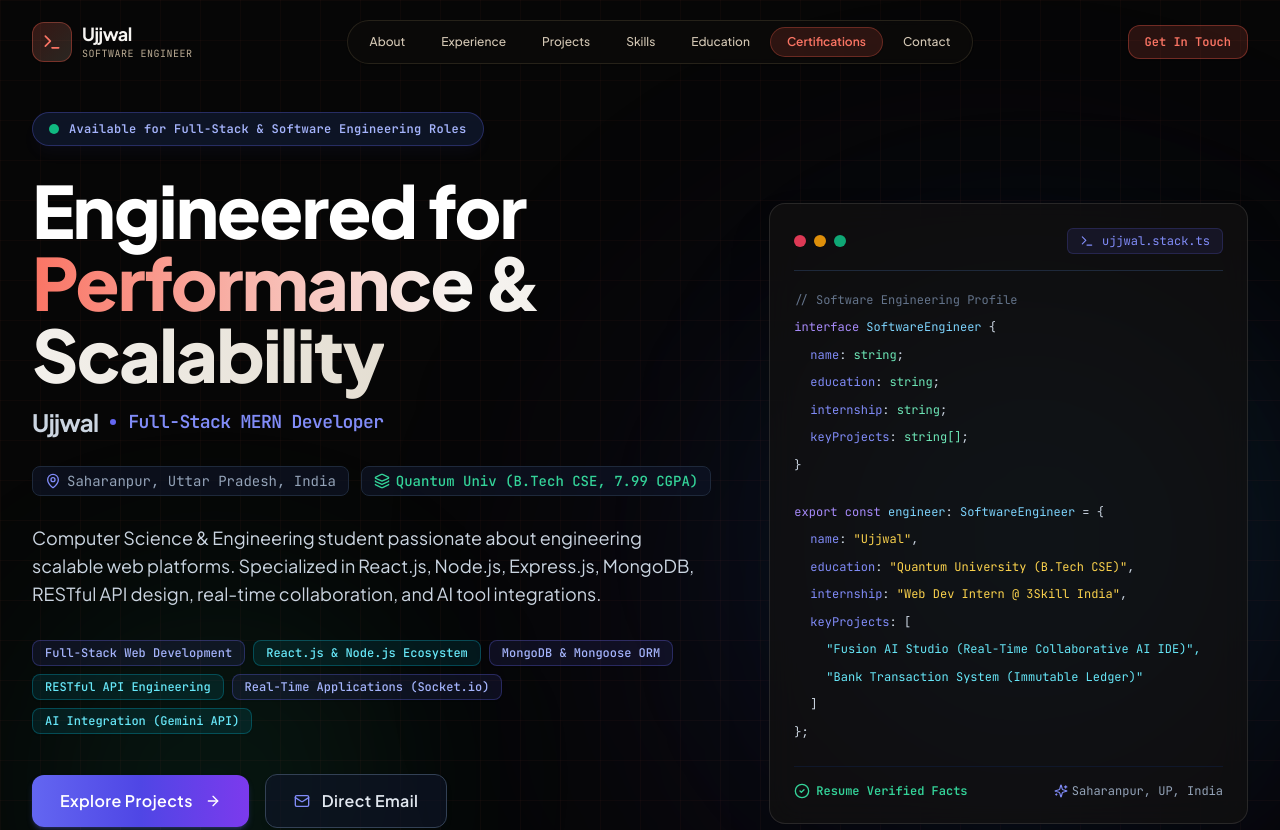
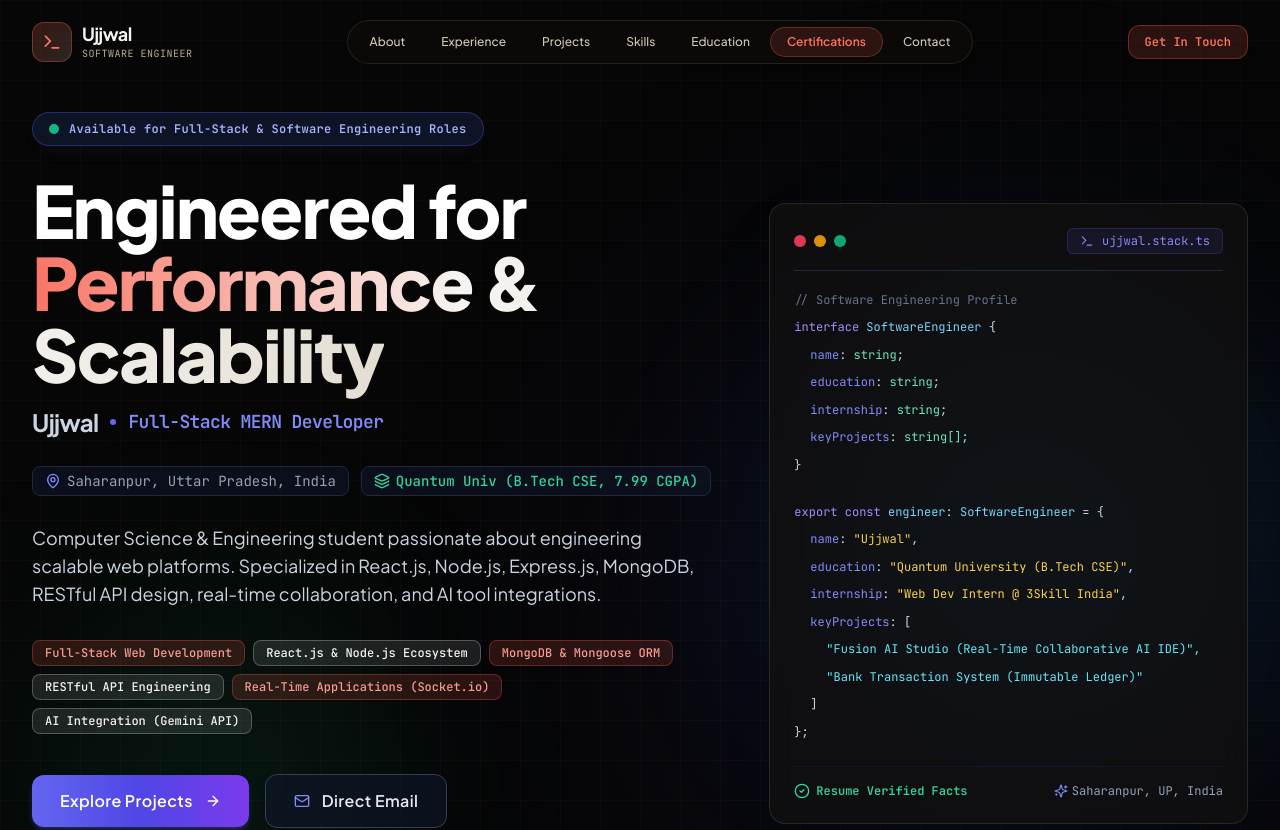
Before and after one commit to ujjwaltyagivashishtha/Portfolio, a React (Vite) app: page / in a window 1280 px wide. Shown: the top 830 px of the page. Built offline with nearby package versions, Linux system fonts and the light colour scheme; the HTML template or start-up script is replaced by a standard one.

Commit message:
style: update color palette to use coral and stone theme across components and sections

```diff
--- a/src/components/ui/Badge.jsx
+++ b/src/components/ui/Badge.jsx
@@ -3,11 +3,13 @@ import { cn } from '../../lib/utils';
 
 export const Badge = ({ children, variant = "primary", className = "" }) => {
   const variants = {
-    primary: "bg-indigo-500/10 text-indigo-300 border-indigo-500/30 hover:border-indigo-400",
-    secondary: "bg-emerald-500/10 text-emerald-300 border-emerald-500/30 hover:border-emerald-400",
-    cyan: "bg-cyan-500/10 text-cyan-300 border-cyan-500/30 hover:border-cyan-400",
-    purple: "bg-violet-500/10 text-violet-300 border-violet-500/30 hover:border-violet-400",
-    outline: "bg-slate-900/60 text-slate-300 border-slate-800 hover:border-indigo-500/40",
+    primary: "bg-coral-500/15 text-coral-300 border-coral-500/30 hover:border-coral-400",
+    secondary: "bg-stone-500/15 text-stone-200 border-stone-500/30 hover:border-stone-300",
+    paper: "bg-paper-100/10 text-paper-100 border-paper-100/25 hover:border-paper-200",
+    stone: "bg-stone-500/15 text-stone-200 border-stone-500/30 hover:border-stone-300",
+    cyan: "bg-paper-100/10 text-paper-100 border-paper-100/25 hover:border-paper-200",
+    purple: "bg-coral-600/15 text-coral-200 border-coral-500/30 hover:border-coral-400",
+    outline: "bg-stone-950/80 text-stone-300 border-stone-800 hover:border-coral-500/40",
   };
 
   return (
```
